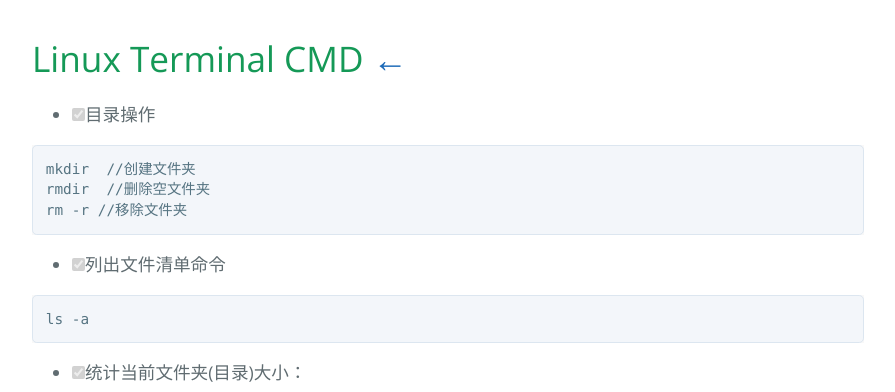
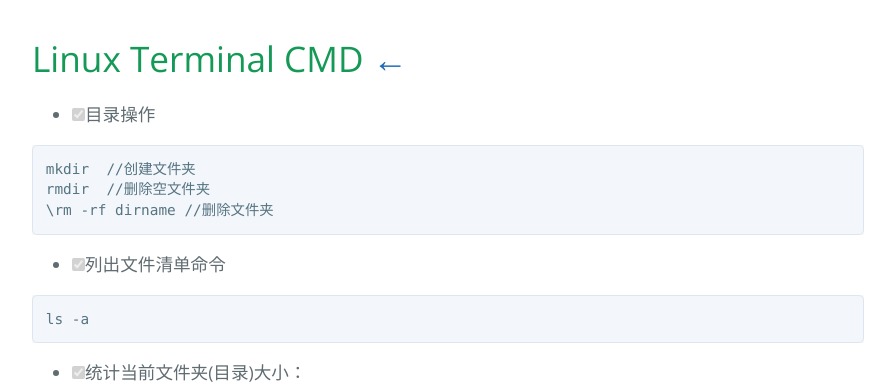
Before and after one commit to AmbroseRen/test, a Jekyll site: the page built from Data/Linux/linux.md, in a window 1280 px wide and 900 px high. Shown: the top 392 px of the window, without its empty margins (192-1087 px from the left). Built offline with Jekyll 4.4.1, drawn with Linux system fonts in a browser that asks for light colours; our own code applies the rules of GitHub Pages for plain Markdown files; the repository's description, which GitHub fills in, is left out.

Commit message:
Update linux.md

````diff
--- a/Data/Linux/linux.md
+++ b/Data/Linux/linux.md
@@ -5,7 +5,7 @@
 ```
 mkdir  //创建文件夹
 rmdir  //删除空文件夹
-rm -r //移除文件夹
+\rm -rf dirname //删除文件夹
 ```
 
 - [X] 列出文件清单命令
````
